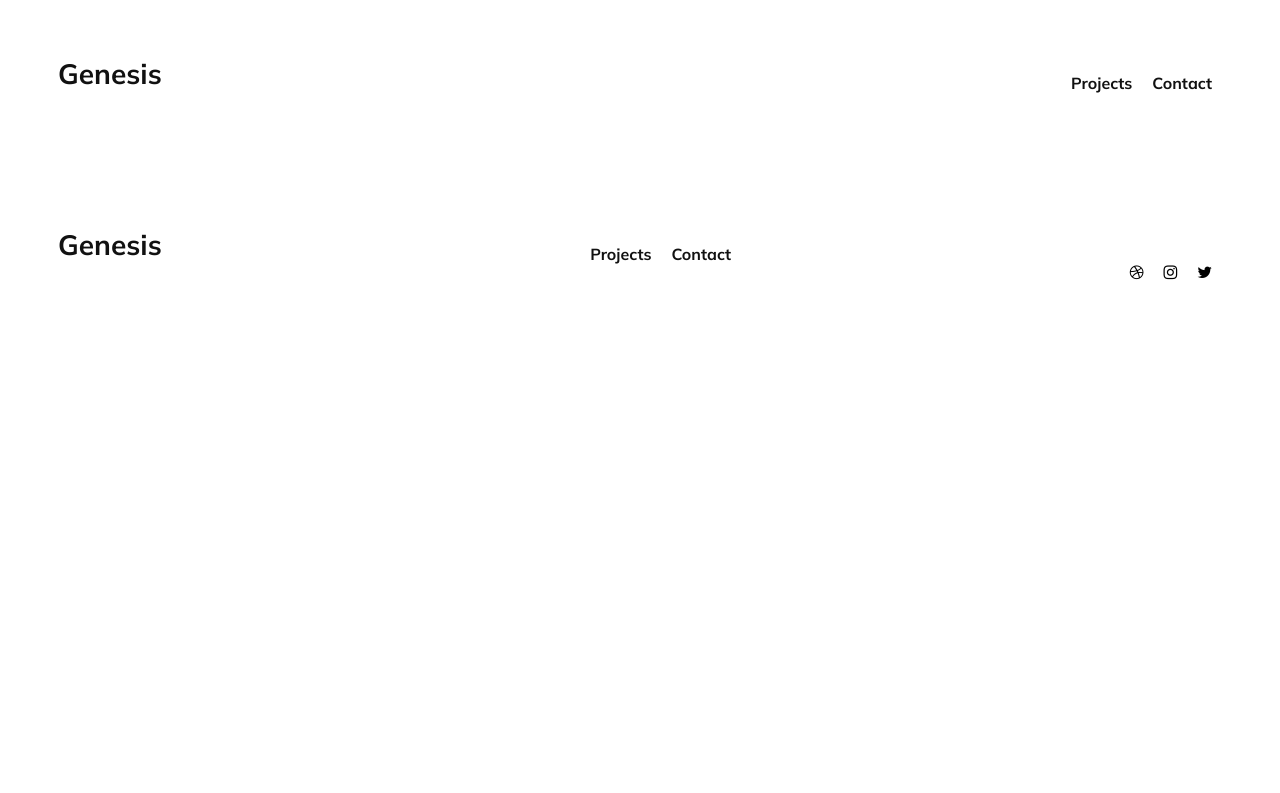
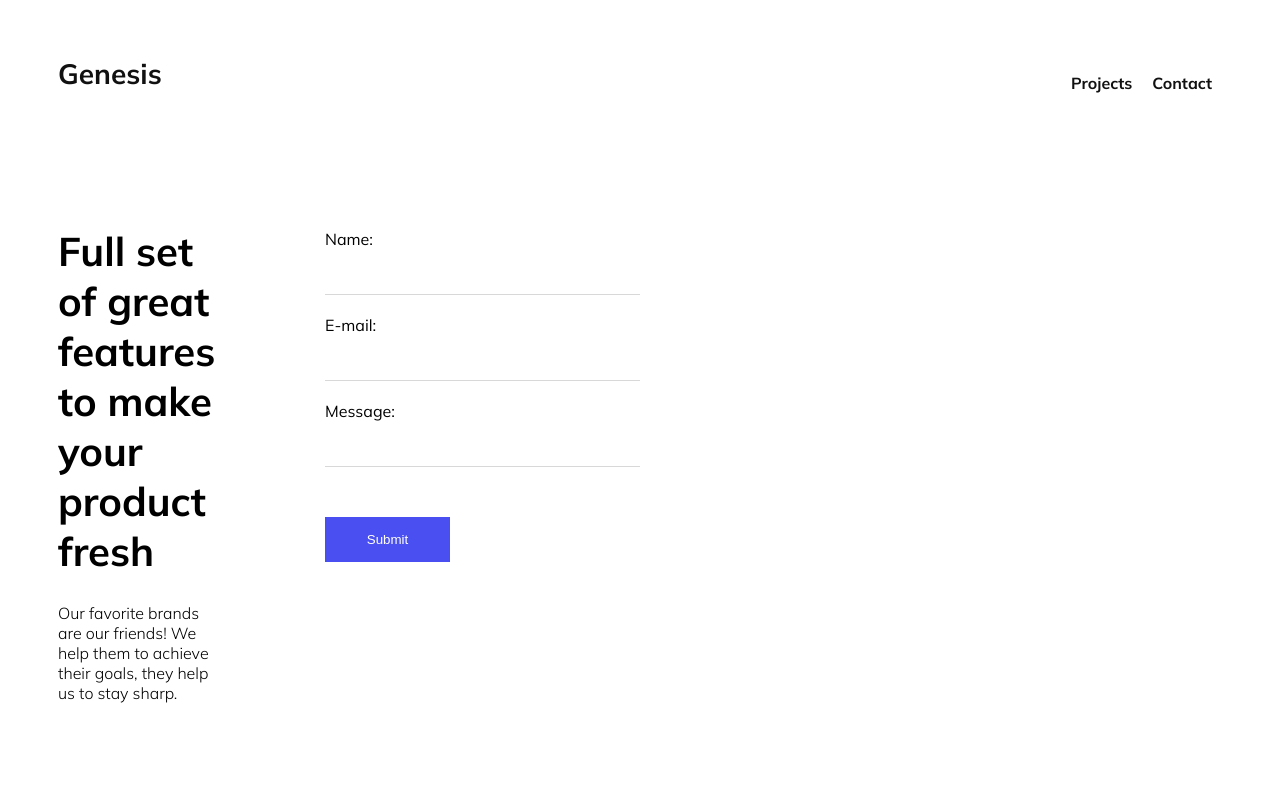
Before and after one commit to priscilla-silva/Genesis-SASS, a plain HTML site: page contact.html in a window 1280 px wide. Shown: the top 793 px of the page. Drawn offline with Linux system fonts and the light colour scheme.

Commit message:
contact page done

```diff
--- /dev/null
+++ b/_contact_1.scss
@@ -0,0 +1,58 @@
+.contact_1 {
+    display: flex;
+    justify-content: flex-start;
+    width: 50%;
+    padding-bottom: 80px;
+
+    &_form {
+      padding-left: 100px;
+      padding-top: 30px;
+    //   border: none;
+    //   border-bottom: 1px solid #111111;
+    }
+
+}
+
+h1 {
+    font-size: 40px;
+}
+
+h2 {
+    font-size: 16px;
+    font-weight: lighter;
+}
+
+input {
+    border: none;
+    border-bottom: 1px solid #D8D8D8;
+    width: 300px;
+    padding: 15px;
+    padding-left: 0px;
+
+    &:focus {
+        outline: none;
+        border: none;
+        border-bottom: 1px solid #4A4FF2;
+    }
+
+}
+
+.submit {
+    background-color: colors.$highlight-color;
+    color: white;
+    margin-top: 30px;
+    margin-bottom: 30px;
+    padding-left: 10px;
+    padding-right: 10px;
+    width: 125px;
+    border: 0px;
+
+    &:hover {
+        background-color: white;
+        color: colors.$highlight-color;
+    }
+}
+
+img {
+    padding-bottom: 80px;
+}
--- a/contact.html
+++ b/contact.html
@@ -24,7 +24,29 @@
             </ul>
         </nav>
     </header>
+ <div class="contact_1">
+     <div class="contact_1_info">
+         <h1>Full set of great features to make your product fresh</h1>
+         <h2>Our favorite brands are our friends! We help them to achieve their goals,
+                                they help us to stay sharp.</h2>
+     </div>
 
+     <div class="contact_1_form">
+         <form action="#">
+            <label for="name">Name:</label><br>
+            <input type="text" id="name" name="name"><br><br>
+            <label for="email">E-mail:</label>
+            <input type="email" id="email" name="email"><br><br>
+            <label for="name">Message:</label><br>
+            <input type="text" id="message" name="message"><br><br>
+            <input class="submit" type="submit" value="Submit">
+         </form>
+     </div>
+ </div>
+
+ <div class="contact_1_image">
+     <img src="/images/Map.png" alt="Map of our location">
+ </div>
 
 
 <footer>
--- a/contact.scss
+++ b/contact.scss
@@ -3,6 +3,7 @@
 
 @import 'header';
 @import 'footer';
+@import 'contact_1';
 
 
 .page {
```
Also changed, not shown: pages/contact/css/contact.css, 1 other file.
